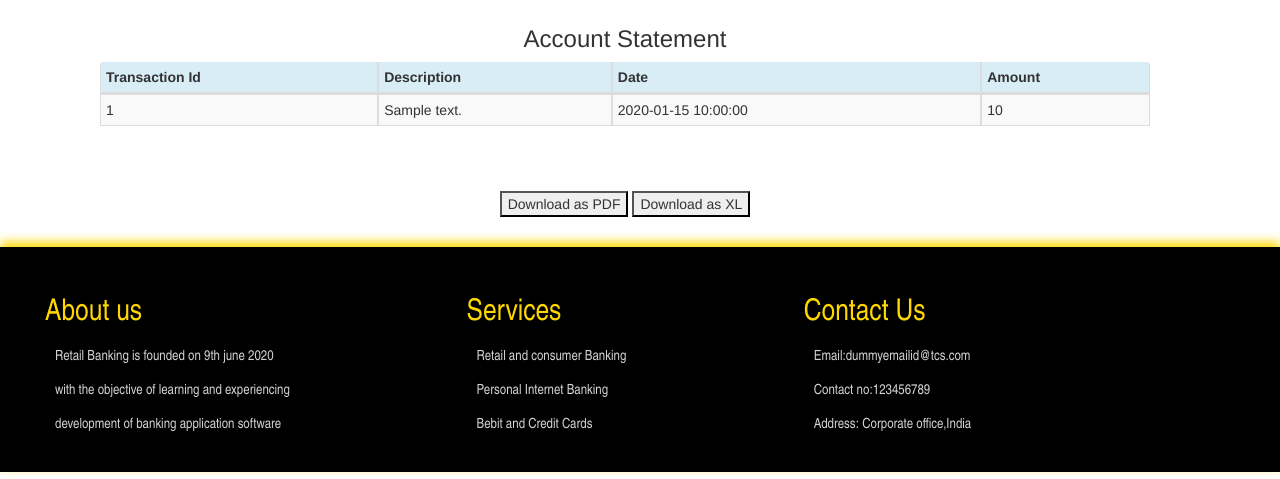
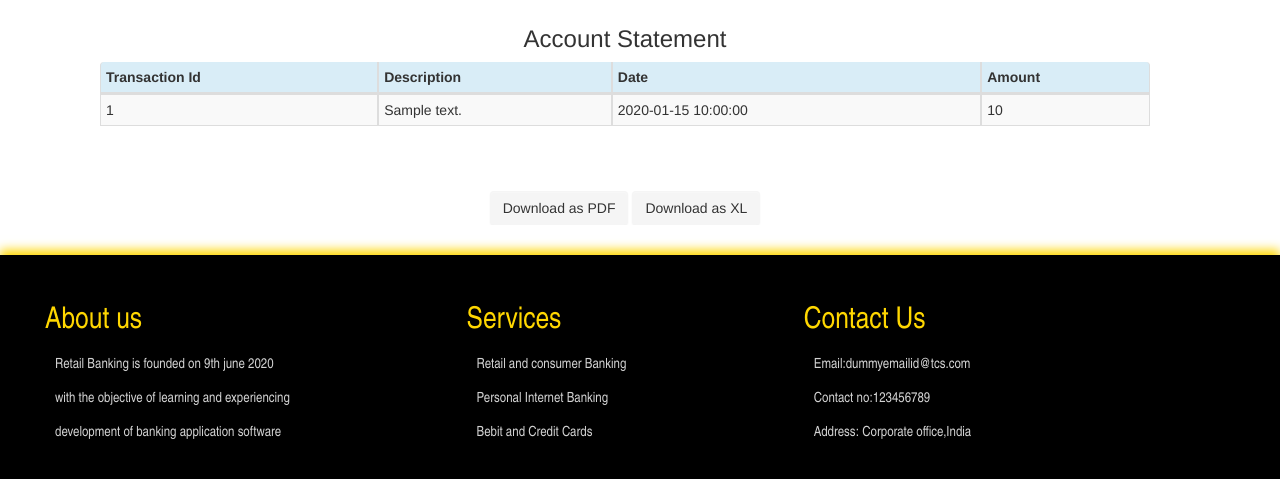
Before and after one commit to satheesh22g/Banking-Application, a Flask app: template templates/statement.html in a window 1280 px wide. Shown: the part 230-709 px from the top of the page. Run offline with Flask 2, Linux system fonts and the light colour scheme; the template is opened without the code that fills it: most values are stand-ins (such as "Sample title", 1, 10 or a date in 2020); some libraries are stand-ins or nearby versions.

Commit message:
temp commit

```diff
--- a/templates/statement.html
+++ b/templates/statement.html
@@ -59,8 +59,12 @@
                 </nav>
             </div>
           <div class="center">
-            <button>Download as PDF</button>
-            <button>Download as XL</button>
+            <a href="{{ url_for('withdraw',acc_id=i.acc_id ) }}">
+              <button class="btn">Download as PDF</button>
+            </a>
+            <a href="{{ url_for('withdraw',acc_id=i.acc_id ) }}">
+              <button class="btn">Download as XL</button>
+            </a>
           </div>
         </div>
     </div>
```
Also changed, not shown: templates/pdf_xl_statement.html (added).
